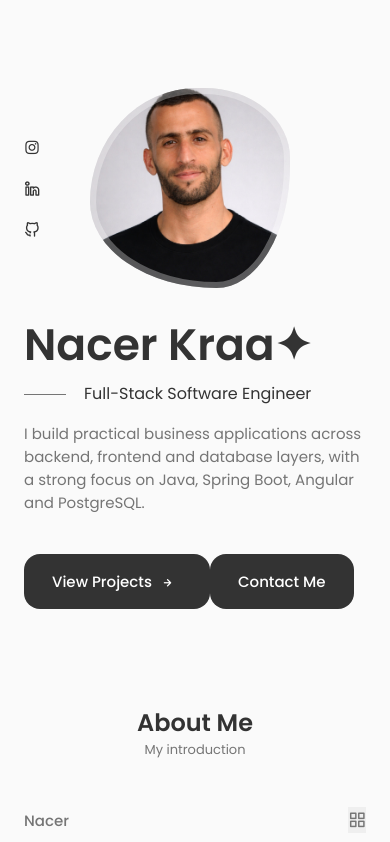
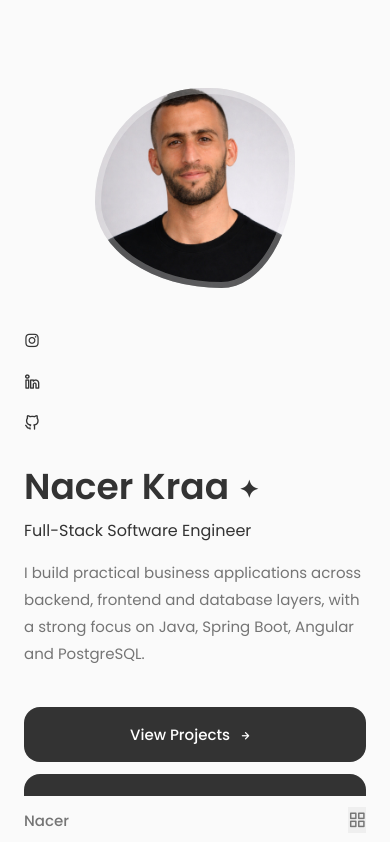
Before and after one commit to nacerkraa/portfolio, a React (Create React App) app: page / in a window 390 px wide. Shown: the top 842 px of the page. Built offline with nearby package versions, Linux system fonts and the light colour scheme.

Commit message:
Refine hero actions and responsiveness

```diff
--- a/src/components/home/home.css
+++ b/src/components/home/home.css
@@ -1,197 +1,57 @@
-.home__container {
-    row-gap: 1rem;
+.home__container { row-gap: 1rem; }
+.home__content { grid-template-columns: 116px repeat(2, 1fr); padding-top: 5.5rem; column-gap: 2rem; align-items: center; }
+.home__social { display: grid; grid-template-columns: max-content; row-gap: 1rem; }
+.home__social-icon { font-size: 1rem; color: var(--title-color); }
+.home__social-icon:hover { color: var(--title-color-dark); }
+.home__title { font-size: var(--big-font-size); margin-bottom: var(--mb-0-25); }
+.home__title-mark { display: inline-block; margin-left: 0.6rem; font-size: 1.5rem; vertical-align: middle; }
+.home__hand { width: 38px; height: 38px; margin-left: 0.4rem; }
+.home__subtitle { position: relative; font-size: var(--h3-font-size); padding-left: 5.4rem; font-weight: var(--font-normal); margin-bottom: var(--mb-1); }
+.home__subtitle::before { content: ''; position: absolute; width: 70px; height: 1px; background-color: var(--text-color); left: 0; top: 1rem; }
+.home__description { max-width: 500px; margin-bottom: var(--mb-2); line-height: 1.8; }
+.home__actions { display: flex; flex-wrap: wrap; gap: 0.75rem; }
+.home__img { background: url(../../assets//Profile_NK.jpg); background-repeat: no-repeat; background-position: center; box-shadow: inset 0 0 0 9px rgb(255 255 255 / 30%); order: 1; justify-self: center; background-size: cover; width: 300px; height: 300px; animation: profile__animate 8s ease-in-out infinite; }
+.home__scroll { margin-left: 9.25rem; }
+.wheel { animation: scroll 2s ease infinite; }
+@keyframes scroll { 0% { transform: translateY(0); } 30% { transform: translateY(3.75rem); } }
+.home__scroll-name { color: var(--title-color); font-weight: var(--font-medium); margin-right: var(--mb-0-25); margin-left: 2rem; }
+.home__scroll-arrow { font-size: 1.25rem; color: var(--title-color); }
+
+@keyframes profile__animate {
+  0% { border-radius: 60% 40% 30% 70%/60% 30% 70% 40%; }
+  50% { border-radius: 30% 60% 70% 40%/50% 60% 30% 60%; }
+  100% { border-radius: 60% 40% 30% 70%/60% 30% 70% 40%; }
 }
 
-.home__content {
-    grid-template-columns: 116px repeat(2, 1fr);
-    padding-top: 5.5rem;
-    column-gap: 2rem;
-    align-items: center;
+@media screen and (max-width: 992px) {
+  .home__content { grid-template-columns: 100px repeat(2, 1fr); column-gap: 1.25rem; }
+  .home__hand { width: 26px; height: 26px; }
+  .home__subtitle { padding-left: 3.75rem; margin-bottom: var(--mb-1); }
+  .home__subtitle::before { width: 42px; top: 0.8rem; }
+  .home__description { max-width: initial; margin-bottom: var(--mb-2-5); }
+  .home__img { width: 250px; height: 250px; box-shadow: inset 0 0 0 8px rgb(255 255 255 / 30%); }
+  .home__scroll { margin-left: 7.5rem; }
 }
 
-.home__social {
-    display: grid;
-    grid-template-columns: max-content;
-    row-gap: 1rem;
+@media screen and (max-width: 768px) {
+  .home__content { grid-template-columns: 0.5fr 3fr; padding-top: 3.5rem; }
+  .home__img { order: initial; justify-self: initial; }
+  .home__data { grid-column: 1/3; }
+  .home__img { box-shadow: inset 0 0 0 6px rgb(255 255 255 / 30%); width: 200px; height: 200px; }
+  .home__scroll { display: none; }
 }
 
-.home__social-icon {
-    font-size: 1rem;
-    color: var(--title-color);
+@media screen and (max-width: 576px) {
+  .home__content { grid-template-columns: 1fr; }
+  .home__img { grid-row: 1; justify-self: center; margin-bottom: 1rem; }
+  .home__data { grid-column: 1; }
+  .home__title { font-size: 2.25rem; }
+  .home__subtitle { padding-left: 0; }
+  .home__subtitle::before { display: none; }
+  .home__actions .button { width: 100%; justify-content: center; }
 }
 
-.home__social-icon:hover {
-    color: var(--title-color-dark);
+@media screen and (max-width: 350px) {
+  .home__img { width: 180px; height: 180px; }
+  .home__hand { width: 22px; height: 22px; }
 }
-
-.home__title {
-    font-size: var(--big-font-size);
-    margin-bottom: var(--mb-0-25);
-}
-
-.home__hand {
-    width: 38px;
-    height: 38px;
-    margin-left: 0.4rem;
-}
-
-.home__subtitle {
-    position: relative;
-    font-size: var(--h3-font-size);
-    padding-left: 5.4rem;
-    font-weight: var(--font-normal);
-    margin-bottom: var(--mb-1);
-}
-
-.home__subtitle::before {
-    content: "";
-    position: absolute;
-    width: 70px;
-    height: 1px;
-    background-color: var(--text-color);
-    left: 0;
-    top: 1rem
-}
-
-.home__description {
-    max-width: 400px;
-    margin-bottom: var(--mb-3);
-}
-
-.home__img {
-    background: url(../../assets//Profile_NK.jpg);
-    background-repeat: no-repeat;
-    background-position: center;
-    box-shadow: inset 0 0 0 9px rgb(255 255 255 / 30%);
-    order: 1;
-    justify-self: center;
-    background-size: cover;
-    width: 300px;
-    height: 300px;
-    animation: profile__animate 8s ease-in-out infinite;
-}
-
-@keyframes profile__animate {
-    0% {
-        border-radius: 60% 40% 30% 70%/60% 30% 70% 40%;
-    }
-
-    50% {
-        border-radius: 30% 60% 70% 40%/50% 60% 30% 60%;
-    }
-
-    100% {
-        border-radius: 60% 40% 30% 70%/60% 30% 70% 40%;
-    }
-}
-
-.home__scroll {
-    margin-left: 9.25rem;
-}
-
-.wheel {
-    animation: scroll 2s ease infinite;
-}
-
-@keyframes scroll {
-    0% {
-        transform: translateY(0);
-    }
-
-    30% {
-        transform: translateY(3.75rem);
-    }
-}
-
-.home__scroll-name {
-    color: var(--title-color);
-    font-weight: var(--font-medium);
-    margin-right: var(--mb-0-25);
-    margin-left: 2rem;
-}
-
-.home__scroll-arrow {
-    font-size: 1.25rem;
-    color: var(--title-color);
-}
-
-/*=============== BREAKPOINTS ===============*/
-/* For large devices */
-@media screen and (max-width: 992px) {
-    .home__content {
-        grid-template-columns: 100px repeat(2, 1fr);
-        column-gap: 1.25rem;
-    }
-
-    .home__hand {
-        width: 26px;
-        height: 26px;
-    }
-
-    .home__subtitle {
-        padding-left: 3.75rem;
-        margin-bottom: var(--mb-1);
-    }
-
-    .home__subtitle::before {
-        width: 42px;
-        top: 0.8rem;
-    }
-
-    .home__description {
-        max-width: initial;
-        margin-bottom: var(--mb-2-5);
-    }
-
-    .home__img {
-        width: 250px;
-        height: 250px;
-        box-shadow: inset 0 0 0 8px rgb(255 255 255 / 30%);
-    }
-
-    .home__scroll {
-        margin-left: 7.5rem;
-    }
-}
-
-/* For medium devices */
-@media screen and (max-width: 768px) {
-    .home__content {
-        grid-template-columns: 0.5fr 3fr;
-        padding-top: 3.5rem;
-    }
-
-    .home__img {
-        order: initial;
-        justify-self: initial;
-    }
-
-    .home__data {
-        grid-column: 1/3;
-    }
-
-    .home__img {
-        box-shadow: inset 0 0 0 6px rgb(255 255 255 / 30%);
-        width: 200px;
-        height: 200px;
-    }
-
-    .home__scroll {
-        display: none;
-    }
-}
-
-/* For small devices */
-@media screen and (max-width: 350px) {
-    .home__img {
-        width: 180px;
-        height: 180px;
-    }
-
-    .home__hand {
-        width: 22px;
-        height: 22px;
-    }
-
-
-}
```
